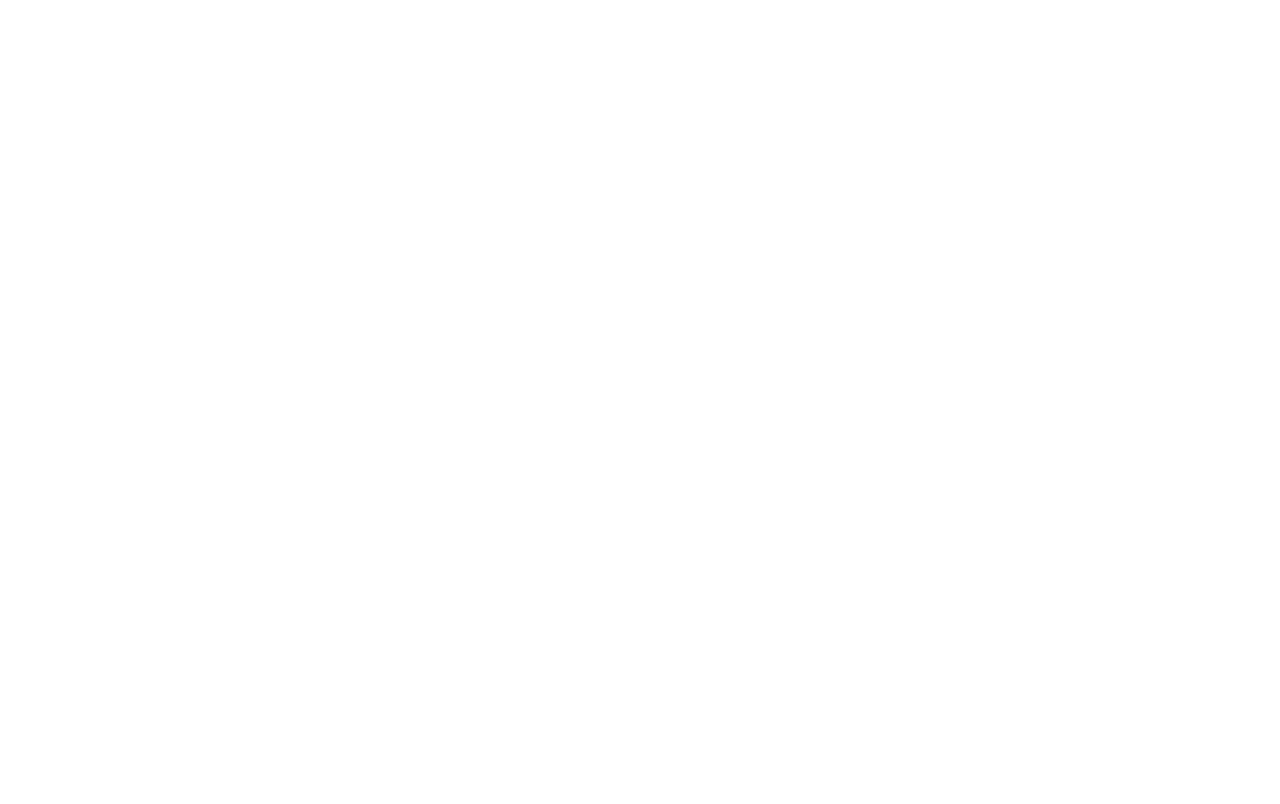
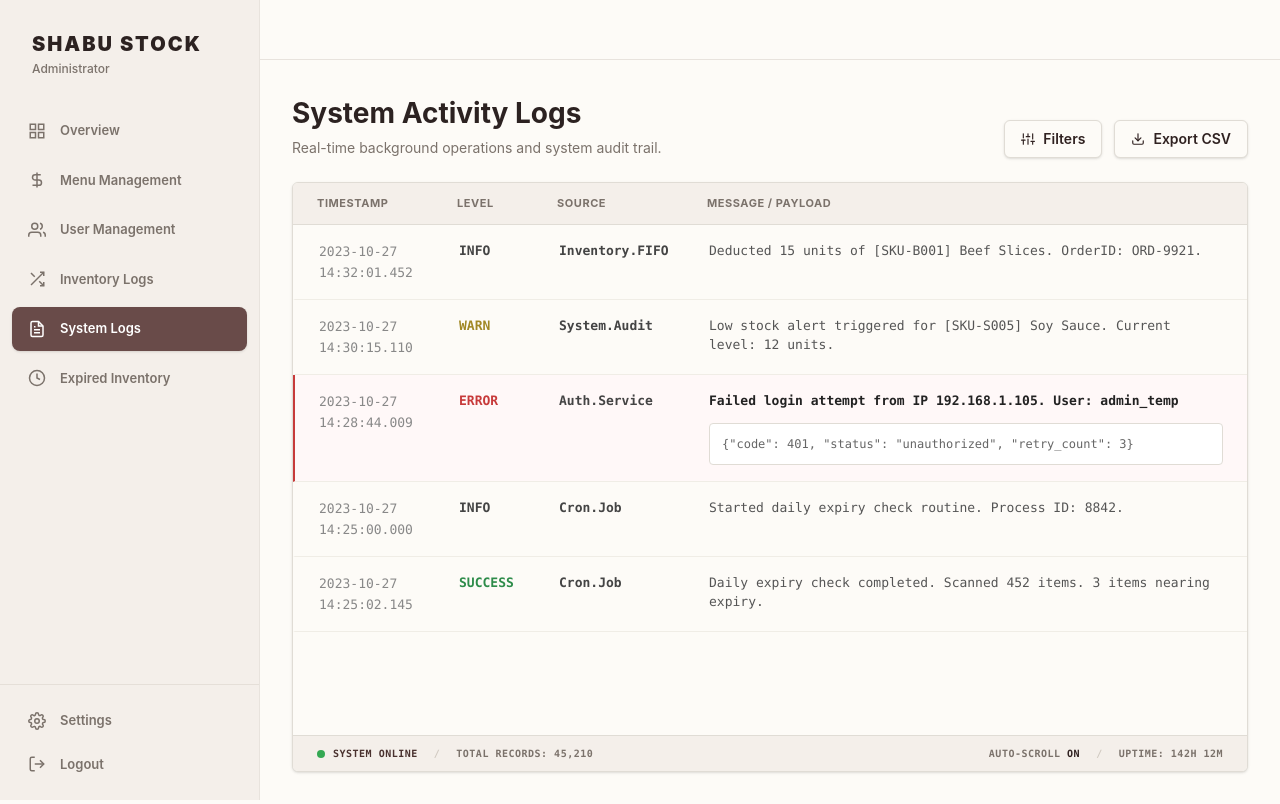
Before and after one commit to nxstllmzp1510/Fontend-final, a React (Vite) app: page /admin/system-logs in a window 1280 px wide. Before the commit this address had no page. Built offline with nearby package versions, Linux system fonts and the light colour scheme.

Commit message:
create system log page (admin)

```diff
--- a/src/App.tsx
+++ b/src/App.tsx
@@ -8,8 +8,9 @@
 import DashboardPage from './pages/admin/DashboardPage';
 import MenuManagementPage from './pages/admin/MenuManagementPage';
 import UserManagementPage from './pages/admin/UserManagementPage';
-// 1. นำเข้าไฟล์ Inventory Logs
 import InventoryLogsPage from './pages/admin/InventoryLogsPage';
+// 1. นำเข้าไฟล์ System Logs
+import SystemLogsPage from './pages/admin/SystemLogsPage';
 
 function App() {
   return (
@@ -23,9 +24,10 @@
           <Route index element={<DashboardPage />} />
           <Route path="menu" element={<MenuManagementPage />} />
           <Route path="user" element={<UserManagementPage />} />
+          <Route path="inventory-logs" element={<InventoryLogsPage />} />
 
-          {/* 2. เพิ่ม Route สำหรับหน้า Inventory Logs */}
-          <Route path="inventory-logs" element={<InventoryLogsPage />} />
+          {/* 2. เพิ่ม Route สำหรับหน้า System Logs */}
+          <Route path="system-logs" element={<SystemLogsPage />} />
         </Route>
       </Routes>
     </BrowserRouter>
--- /dev/null
+++ b/src/pages/admin/SystemLogsPage.tsx
@@ -0,0 +1,168 @@
+import React from 'react';
+
+// --- Icons ---
+const Icons = {
+  Filter: () => (
+    <svg width="14" height="14" viewBox="0 0 24 24" fill="none" stroke="currentColor" strokeWidth="2" strokeLinecap="round" strokeLinejoin="round">
+      <line x1="4" y1="21" x2="4" y2="14"></line><line x1="4" y1="10" x2="4" y2="3"></line>
+      <line x1="12" y1="21" x2="12" y2="12"></line><line x1="12" y1="8" x2="12" y2="3"></line>
+      <line x1="20" y1="21" x2="20" y2="16"></line><line x1="20" y1="12" x2="20" y2="3"></line>
+      <line x1="1" y1="14" x2="7" y2="14"></line><line x1="9" y1="8" x2="15" y2="8"></line><line x1="17" y1="16" x2="23" y2="16"></line>
+    </svg>
+  ),
+  Download: () => (
+    <svg width="14" height="14" viewBox="0 0 24 24" fill="none" stroke="currentColor" strokeWidth="2" strokeLinecap="round" strokeLinejoin="round">
+      <path d="M21 15v4a2 2 0 0 1-2 2H5a2 2 0 0 1-2-2v-4"></path>
+      <polyline points="7 10 12 15 17 10"></polyline>
+      <line x1="12" y1="15" x2="12" y2="3"></line>
+    </svg>
+  )
+};
+
+// --- Mock Data ---
+const systemLogs = [
+  {
+    id: 1,
+    timestamp: "2023-10-27\n14:32:01.452",
+    level: "INFO",
+    source: "Inventory.FIFO",
+    message: "Deducted 15 units of [SKU-B001] Beef Slices. OrderID: ORD-9921.",
+    payload: null
+  },
+  {
+    id: 2,
+    timestamp: "2023-10-27\n14:30:15.110",
+    level: "WARN",
+    source: "System.Audit",
+    message: "Low stock alert triggered for [SKU-S005] Soy Sauce. Current level: 12 units.",
+    payload: null
+  },
+  {
+    id: 3,
+    timestamp: "2023-10-27\n14:28:44.009",
+    level: "ERROR",
+    source: "Auth.Service",
+    message: "Failed login attempt from IP 192.168.1.105. User: admin_temp",
+    payload: '{"code": 401, "status": "unauthorized", "retry_count": 3}'
+  },
+  {
+    id: 4,
+    timestamp: "2023-10-27\n14:25:00.000",
+    level: "INFO",
+    source: "Cron.Job",
+    message: "Started daily expiry check routine. Process ID: 8842.",
+    payload: null
+  },
+  {
+    id: 5,
+    timestamp: "2023-10-27\n14:25:02.145",
+    level: "SUCCESS",
+    source: "Cron.Job",
+    message: "Daily expiry check completed. Scanned 452 items. 3 items nearing expiry.",
+    payload: null
+  }
+];
+
+export default function SystemLogsPage() {
+
+  // ฟังก์ชันกำหนดสีตาม Level
+  const getLevelColor = (level: string) => {
+    switch (level) {
+      case 'INFO': return 'text-[#444] font-bold';
+      case 'WARN': return 'text-[#a18825] font-bold'; // สีเหลืองอมเขียวมะกอก
+      case 'ERROR': return 'text-[#c73a3a] font-bold'; // สีแดง
+      case 'SUCCESS': return 'text-[#2e8c4a] font-bold'; // สีเขียว
+      default: return 'text-gray-600';
+    }
+  };
+
+  return (
+    <div className="max-w-[1200px] w-full flex flex-col h-[calc(100vh-120px)]">
+
+      {/* Header */}
+      <div className="flex flex-col sm:flex-row sm:justify-between sm:items-end mb-6 gap-4 shrink-0">
+        <div>
+          <h1 className="text-[28px] font-bold text-[#2c2221] mb-1">System Activity Logs</h1>
+          <p className="text-sm text-[#7B726B]">Real-time background operations and system audit trail.</p>
+        </div>
+
+        <div className="flex items-center gap-3">
+          <button className="flex items-center gap-2 px-4 py-2 bg-[#FDFBF7] border border-[#e0dcd5] rounded-md text-sm font-semibold text-[#302221] hover:bg-gray-50 shadow-sm transition-colors">
+            <Icons.Filter /> Filters
+          </button>
+          <button className="flex items-center gap-2 px-4 py-2 bg-[#FDFBF7] border border-[#e0dcd5] rounded-md text-sm font-semibold text-[#302221] hover:bg-gray-50 shadow-sm transition-colors">
+            <Icons.Download /> Export CSV
+          </button>
+        </div>
+      </div>
+
+      {/* Main Log Window */}
+      <div className="bg-[#FDFBF7] border border-[#e0dcd5] rounded-md flex flex-col flex-1 overflow-hidden shadow-sm">
+
+        {/* Table Header */}
+        <div className="bg-[#F4EFEA] grid grid-cols-[140px_100px_150px_1fr] px-6 py-3 border-b border-[#e0dcd5] text-[11px] font-bold text-[#7B726B] uppercase tracking-wider shrink-0">
+          <div>Timestamp</div>
+          <div>Level</div>
+          <div>Source</div>
+          <div>Message / Payload</div>
+        </div>
+
+        {/* Table Body (Scrollable) */}
+        <div className="flex-1 overflow-y-auto font-mono text-[13px] text-[#555] bg-[#FDFBF7]">
+          {systemLogs.map((log) => {
+            const isError = log.level === 'ERROR';
+
+            return (
+              <div
+                key={log.id}
+                className={`
+                  grid grid-cols-[140px_100px_150px_1fr] px-6 py-4 border-b border-[#f0ede6]
+                  ${isError ? 'bg-[#fff8f8] border-l-2 border-l-[#c73a3a]' : 'border-l-2 border-l-transparent hover:bg-white'}
+                `}
+              >
+                <div className="whitespace-pre-line text-[#888] leading-relaxed">
+                  {log.timestamp}
+                </div>
+                <div className={getLevelColor(log.level)}>
+                  {log.level}
+                </div>
+                <div className="font-semibold text-[#444]">
+                  {log.source}
+                </div>
+                <div className="flex flex-col gap-3">
+                  <span className={isError ? 'font-semibold text-[#222]' : ''}>
+                    {log.message}
+                  </span>
+                  {/* แสดง Payload Box เฉพาะข้อมูลที่มี */}
+                  {log.payload && (
+                    <div className="bg-white border border-[#e0dcd5] text-[#666] p-3 rounded text-xs overflow-x-auto">
+                      {log.payload}
+                    </div>
+                  )}
+                </div>
+              </div>
+            );
+          })}
+        </div>
+
+        {/* Status Footer */}
+        <div className="bg-[#F4EFEA] border-t border-[#e0dcd5] px-6 py-2.5 flex justify-between items-center text-[10px] font-mono font-bold text-[#7B726B] tracking-wider shrink-0">
+          <div className="flex items-center gap-4">
+            <span className="flex items-center gap-2 text-[#4A322F]">
+              <div className="w-2 h-2 rounded-full bg-[#34a853]"></div>
+              SYSTEM ONLINE
+            </span>
+            <span className="text-[#d0c9c0]">/</span>
+            <span>TOTAL RECORDS: 45,210</span>
+          </div>
+          <div className="flex items-center gap-4">
+            <span>AUTO-SCROLL <span className="text-[#302221]">ON</span></span>
+            <span className="text-[#d0c9c0]">/</span>
+            <span>UPTIME: 142H 12M</span>
+          </div>
+        </div>
+
+      </div>
+    </div>
+  );
+}
```
